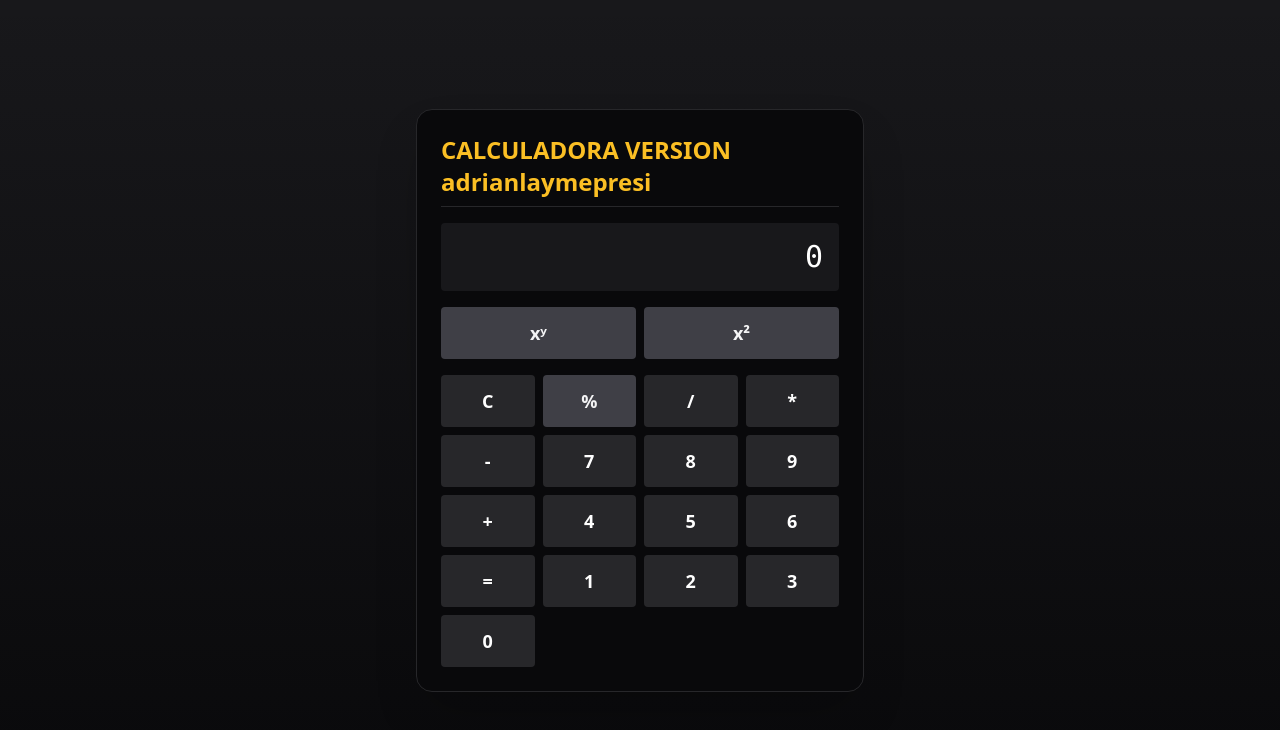
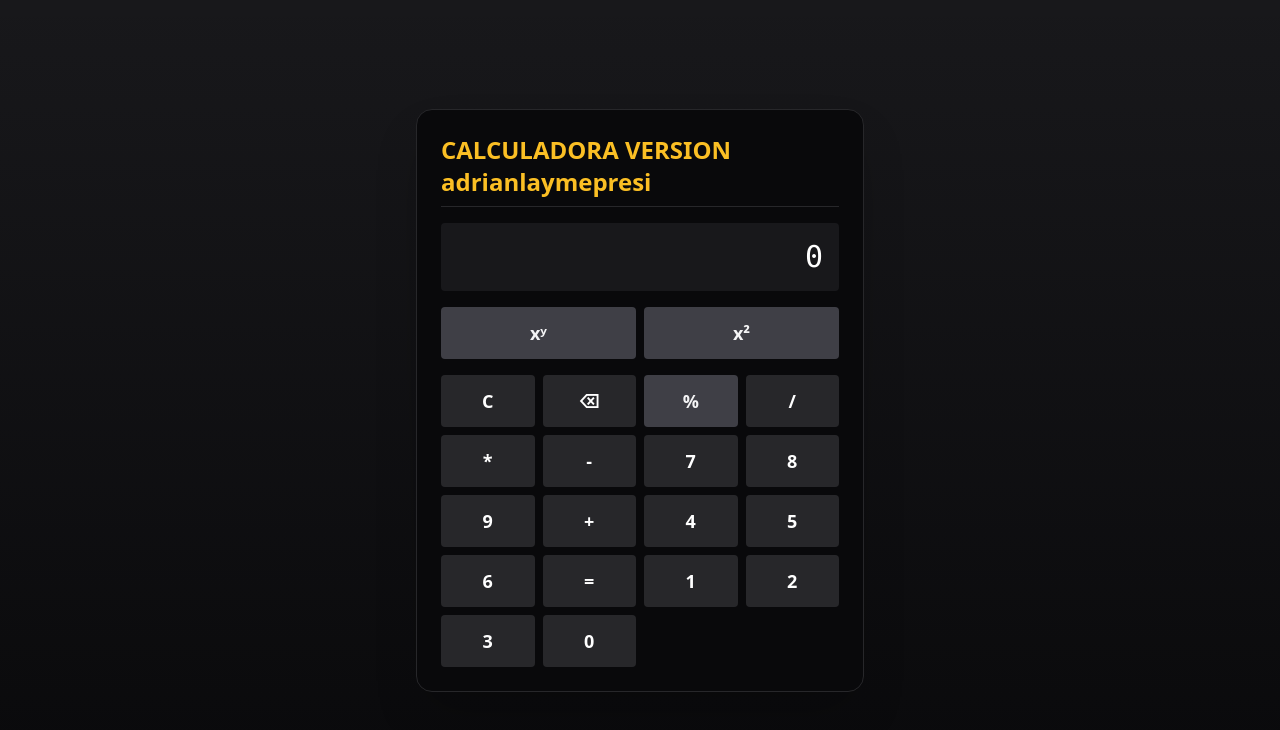
Before and after one commit to ADRIAN-LAYME-PRESI-ORG/CALCULADORA, a Next.js app: page / in a window 1280 px wide. Shown: the top 730 px of the page. Built offline with nearby package versions, Linux system fonts and the light colour scheme.

Commit message:
adrianlaymepresi:feat(borrado-anterior): Agregar funcion de borrado

```diff
--- a/app/calculator.ts
+++ b/app/calculator.ts
@@ -12,3 +12,10 @@ export function calculate(a: number, b: number, op: Operation): number {
     default: return b;
   }
 }
+
+export function removeLastChar(display: string): string {
+  if (display.length <= 1 || (display.length === 2 && display.startsWith('-'))) {
+    return '0';
+  }
+  return display.slice(0, -1);
+}
--- a/app/page.tsx
+++ b/app/page.tsx
@@ -1,6 +1,6 @@
 'use client';
 import { useState } from 'react';
-import { calculate, Operation } from './calculator';
+import { calculate, Operation, removeLastChar } from './calculator';
 
 export default function Home() {
   const [display, setDisplay] = useState('0');
@@ -51,6 +51,7 @@ export default function Home() {
       <div className="grid grid-cols-4 gap-2">
         {/* Fila 1: Acciones básicas */}
         <button className="btn bg-red-500" onClick={() => setDisplay('0')}>C</button>
+        <button className="btn bg-amber-700" onClick={() => setDisplay(removeLastChar(display))}>⌫</button>
         <button className="btn btn-fn" onClick={() => handleOperation('%')}>%</button>
         <button className="btn" onClick={() => handleOperation('/')}>/</button>
         <button className="btn" onClick={() => handleOperation('*')}>*</button>
```
